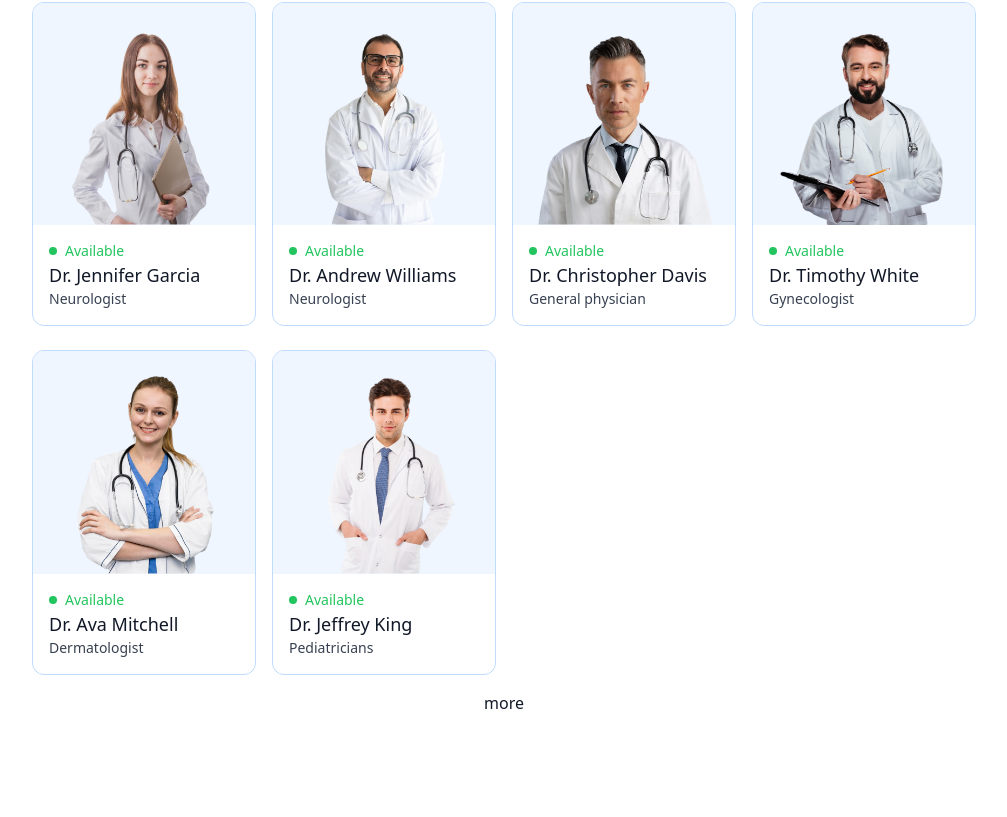
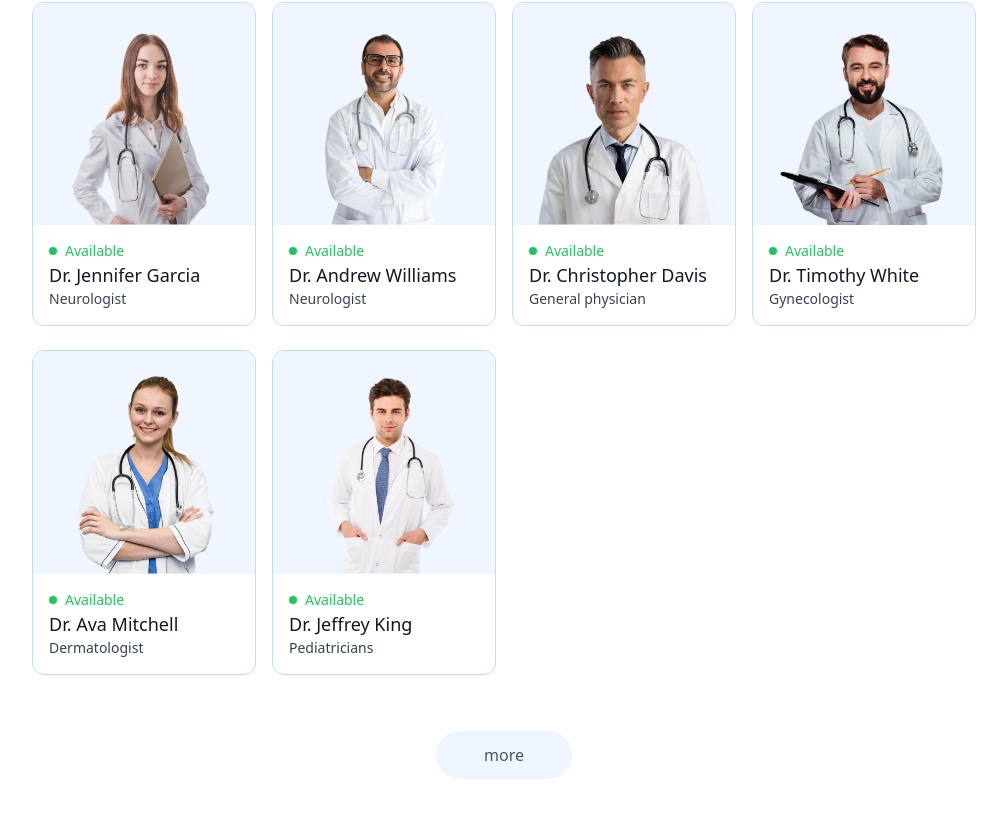
Before and after one commit to krishnabansal583/DocNow, a React (Vite) app in the folder frontend/: page / in a window 1280 px wide. Shown: the part 1559-2376 px from the top of the page, without its empty margins (136-1143 px from the left). Before the commit the page ends 2338 px from the top, so only its background shows below. Built offline with nearby package versions, Linux system fonts and the light colour scheme.

Commit message:
button design

```diff
--- a/frontend/src/components/TopDoctors.jsx
+++ b/frontend/src/components/TopDoctors.jsx
@@ -20,7 +20,7 @@ const TopDoctors = () => {
                         </div>
             ))}
         </div>
-        <button>more</button>
+        <button className=' bg-blue-50 text-gray-600 px-12 py-3 rounded-full mt-10'>more</button>
     </div>
   )
 }
```
